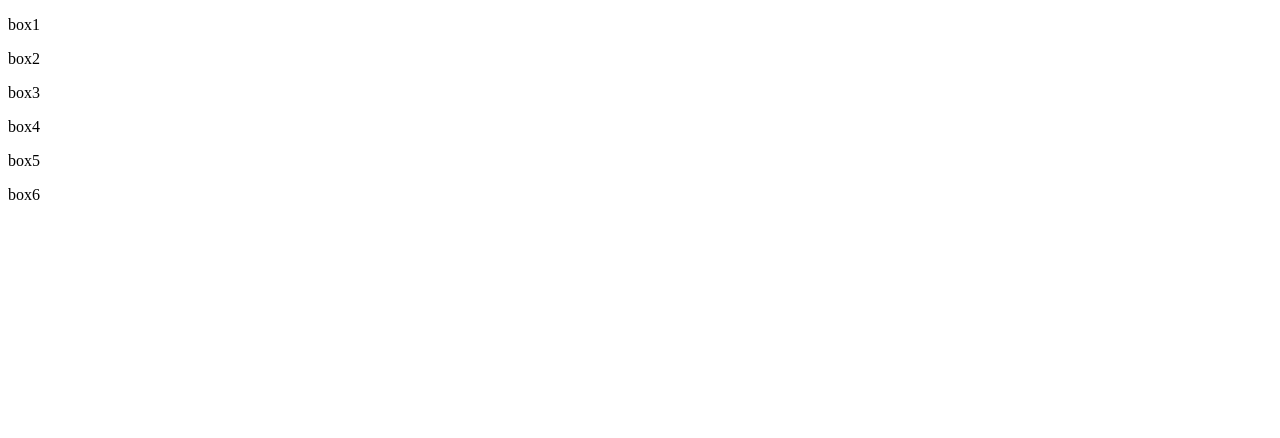
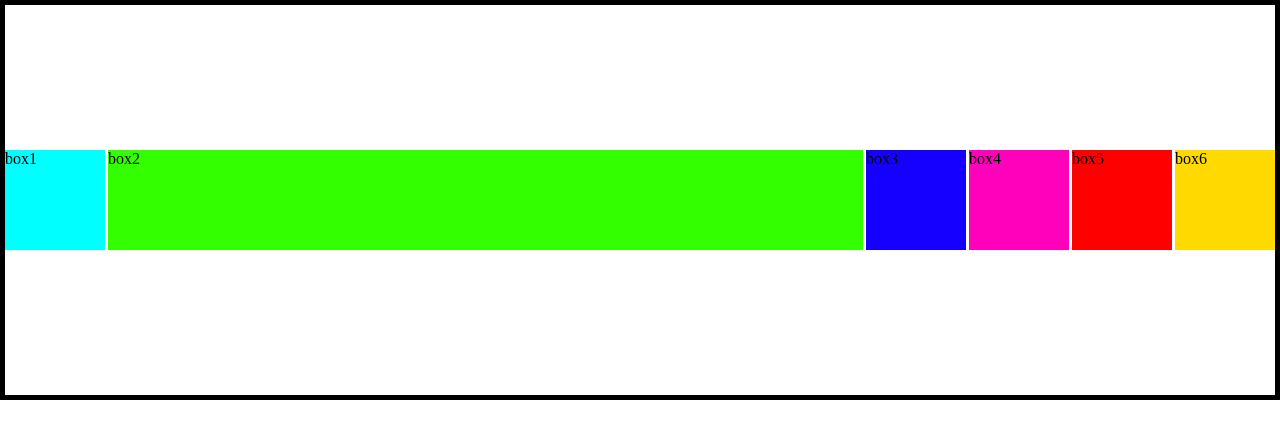
Before and after one commit to ezequielvacc/GitHub, a plain HTML site: page clases/index.html in a window 1280 px wide. Drawn offline with Linux system fonts and the light colour scheme.

Commit message:
otra subida

```diff
--- a/clases/css/index.css
+++ b/clases/css/index.css
@@ -1,3 +1,49 @@
 *{
+    box-sizing: border-box;
+    margin: 0;
+    padding: 0;
 
 }
+html{
+    font-size: 62.5%;
+}
+body{
+    font-size: 1.6rem;
+}
+.container{
+    border: 0.5rem solid black;
+    display: flex;
+
+    column-gap: 0.3rem;
+    align-items:center;
+    justify-content:center;
+    height: 50vh;
+
+
+
+}
+.box{
+    width: 10rem;
+    height: 10rem;
+
+}
+.box1{
+    background-color: aqua;
+
+}
+.box2{
+    background-color: rgb(51, 255, 0);
+    flex-grow: 2;
+}
+.box3{
+    background-color: rgb(21, 0, 255);
+}
+.box4{
+    background-color: rgb(255, 0, 187);
+}
+.box5{
+    background-color: rgb(255, 0, 0);
+}
+.box6{
+    background-color: rgb(255, 217, 0);
+}
--- a/clases/index.html
+++ b/clases/index.html
@@ -3,26 +3,27 @@
 <head>
     <meta charset="UTF-8">
     <meta name="viewport" content="width=device-width, initial-scale=1.0">
+    <link rel="stylesheet" href="css/index.css">
     <title>Document</title>
 </head>
 <body>
     <main class="container">
-        <div class="box_box1">
+        <div class="box box1">
             <p>box1</p>
         </div>
-        <div class="box_box2">
+        <div class="box box2">
             <p>box2</p>
         </div>
-        <div class="box_box3">
+        <div class="box box3">
             <p>box3</p>
         </div>
-        <div class="box_box4">
+        <div class="box box4">
             <p>box4</p>
         </div>
-        <div class="box_box5">
+        <div class="box box5">
             <p>box5</p>
         </div>
-        <div class="box_box6">
+        <div class="box box6">
             <p>box6</p>
         </div>
     </main>
```
